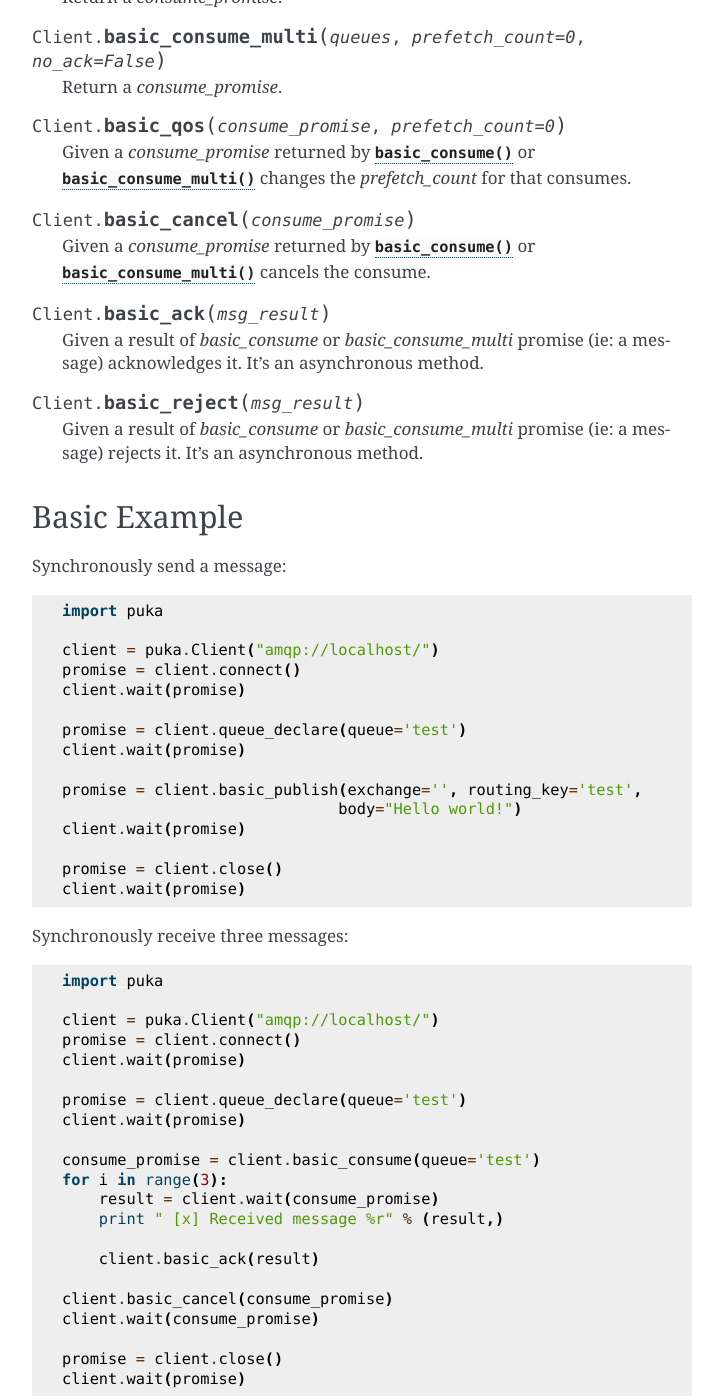
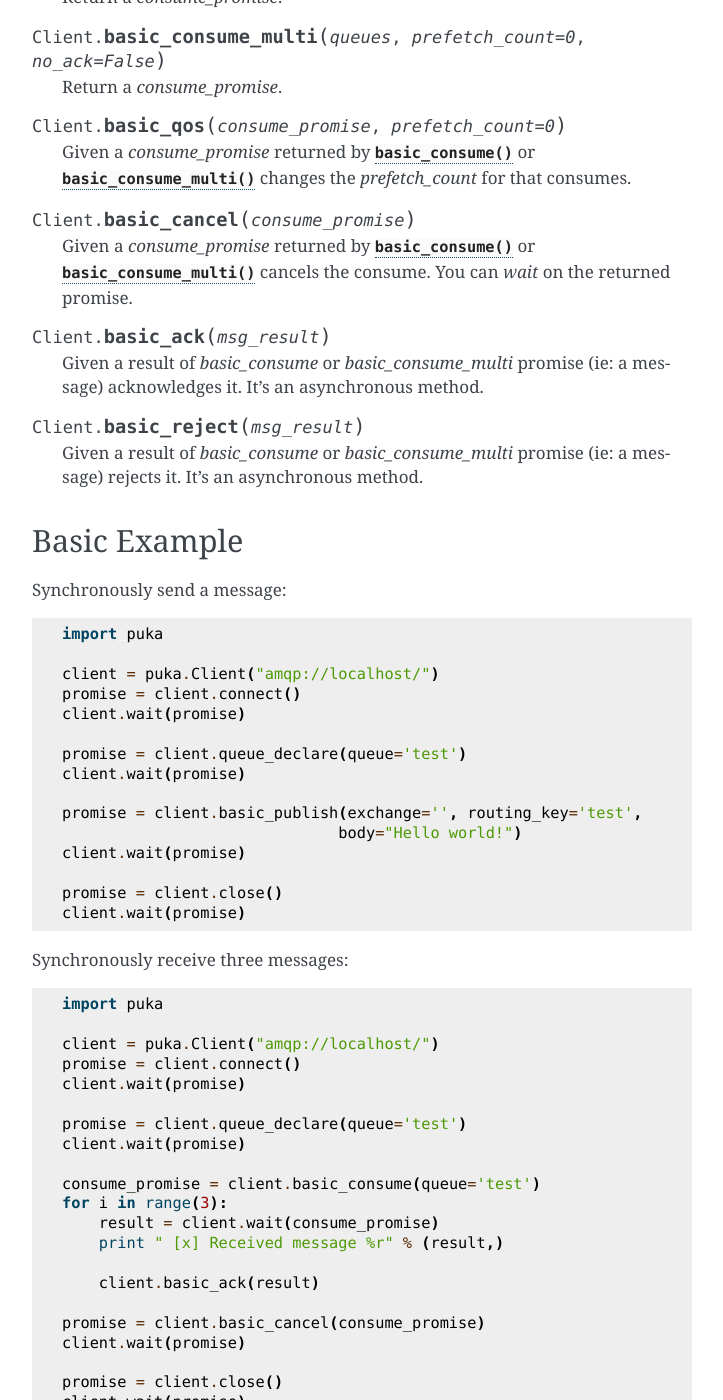
Before and after one commit to majek/puka, a Sphinx documentation site: the page built from docs/puka.rst, in a window 1280 px wide and 1400 px high, scrolled down 3296 px. Shown: the whole window, without its empty margins (388-1111 px from the left). Built offline with Sphinx 7.4.7, drawn with Linux system fonts in a browser that asks for light colours.

Commit message:
#44 - fix docs

```diff
--- a/docs/puka.rst
+++ b/docs/puka.rst
@@ -170,7 +170,8 @@
 .. method:: Client.basic_cancel(consume_promise)
 
    Given a `consume_promise` returned by :meth:`basic_consume` or
-   :meth:`basic_consume_multi` cancels the consume.
+   :meth:`basic_consume_multi` cancels the consume. You can `wait` on
+   the returned promise.
 
 .. method:: Client.basic_ack(msg_result)
 
@@ -227,8 +228,8 @@
 
       client.basic_ack(result)
 
-  client.basic_cancel(consume_promise)
-  client.wait(consume_promise)
+  promise = client.basic_cancel(consume_promise)
+  client.wait(promise)
 
   promise = client.close()
   client.wait(promise)
```
